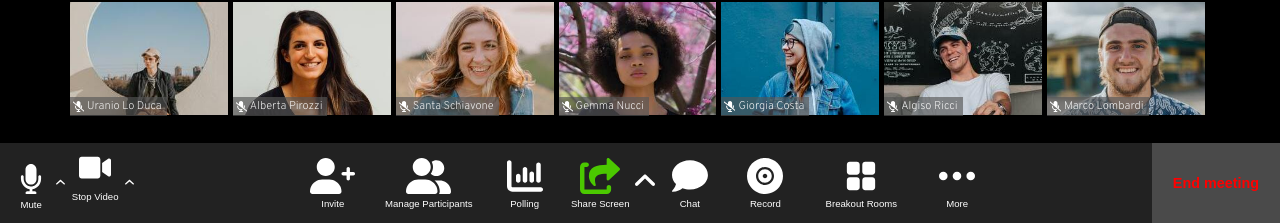
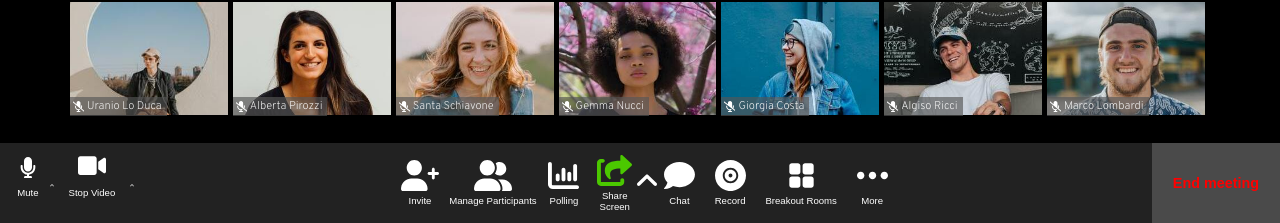
Before and after one commit to Broadcodes/html-css-zoom, a plain HTML site: page index.html in a window 1280 px wide. Shown: the part 577-800 px from the top of the page. Drawn offline with Linux system fonts and the light colour scheme; files whose address does not match are found by name.

Commit message:
Modifica sul footer

```diff
--- a/css/style.css
+++ b/css/style.css
@@ -137,12 +137,17 @@ footer {
     display: flex;
     flex-direction: column;
     align-items: center;
-    justify-content: center;
+    justify-content: baseline;
     cursor: pointer;
 }
 
 .mic img {
-    padding: 8px 10px 5px;
+    height: 40px;
+    padding: 14px 10px 5px;
+}
+
+.mic p{
+    padding-top: 4px;
 }
 
 .mic p,
@@ -154,7 +159,8 @@ footer {
 }
 
 .video img {
-    padding: 10px 10px 5px;
+    height: 40px;
+    padding: 10px 20px 5px;
 }
 
 .freccia {
@@ -170,7 +176,7 @@ footer {
 }
 
 .controllerCentrale {
-    max-width: 700px;
+    width: 700px;
     margin: 0 auto;
     flex-grow: 1;
     display: flex;
@@ -178,7 +184,7 @@ footer {
 }
 
 .areaController {
-    flex-basis: 13%;
+    flex-basis: 5%;
     display: flex;
     flex-direction: column;
     align-items: center;
@@ -187,12 +193,12 @@ footer {
 }
 
 .areaController img {
-    height: 5vh;
+    height: 35px;
     padding: 0px 8px 4px;
 }
 
 .aumentaSpazio {
-    flex-basis: 20%;
+    flex-basis: 9%;
 }
 
 .riduciSpazio {
```
